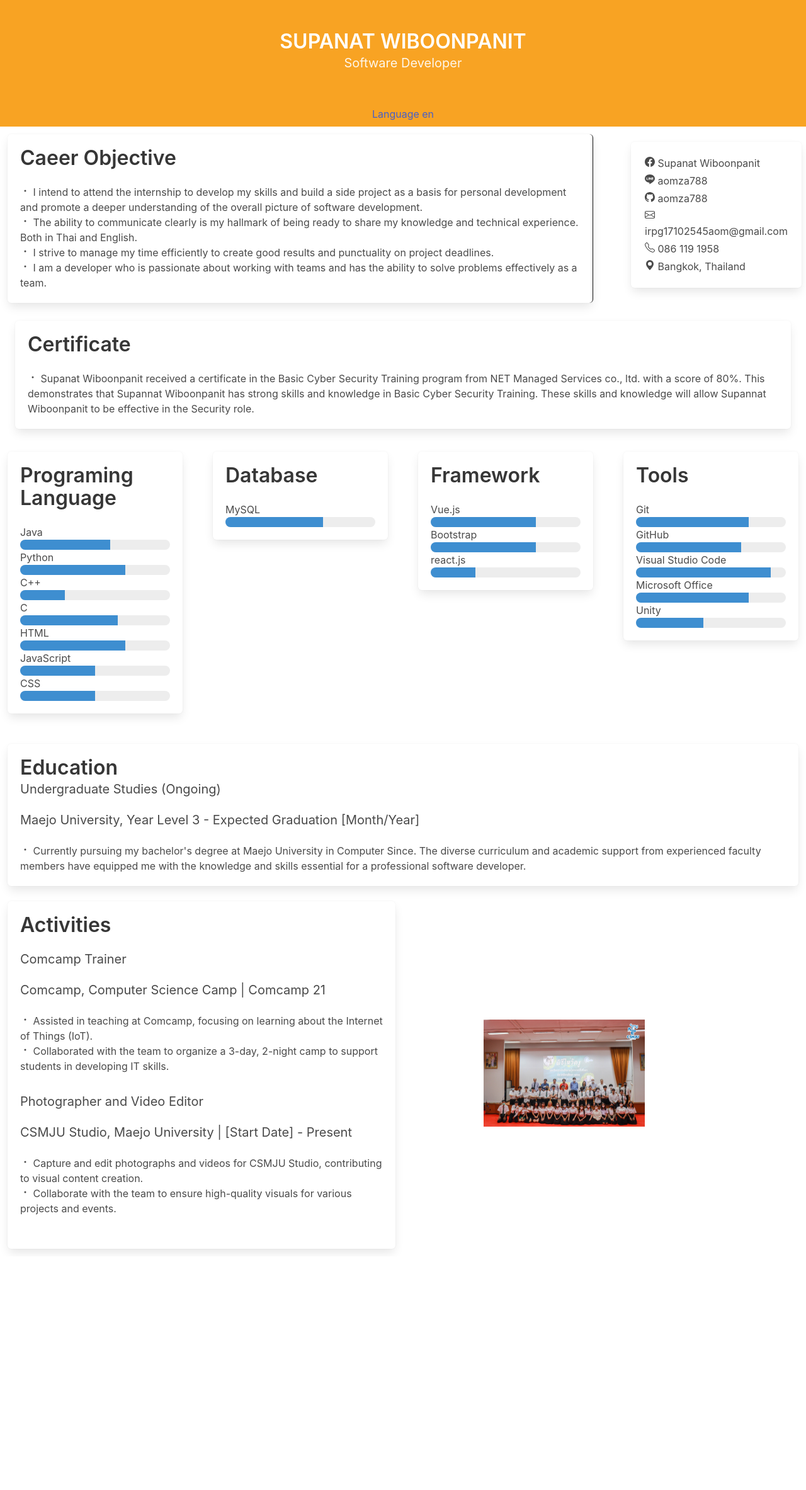
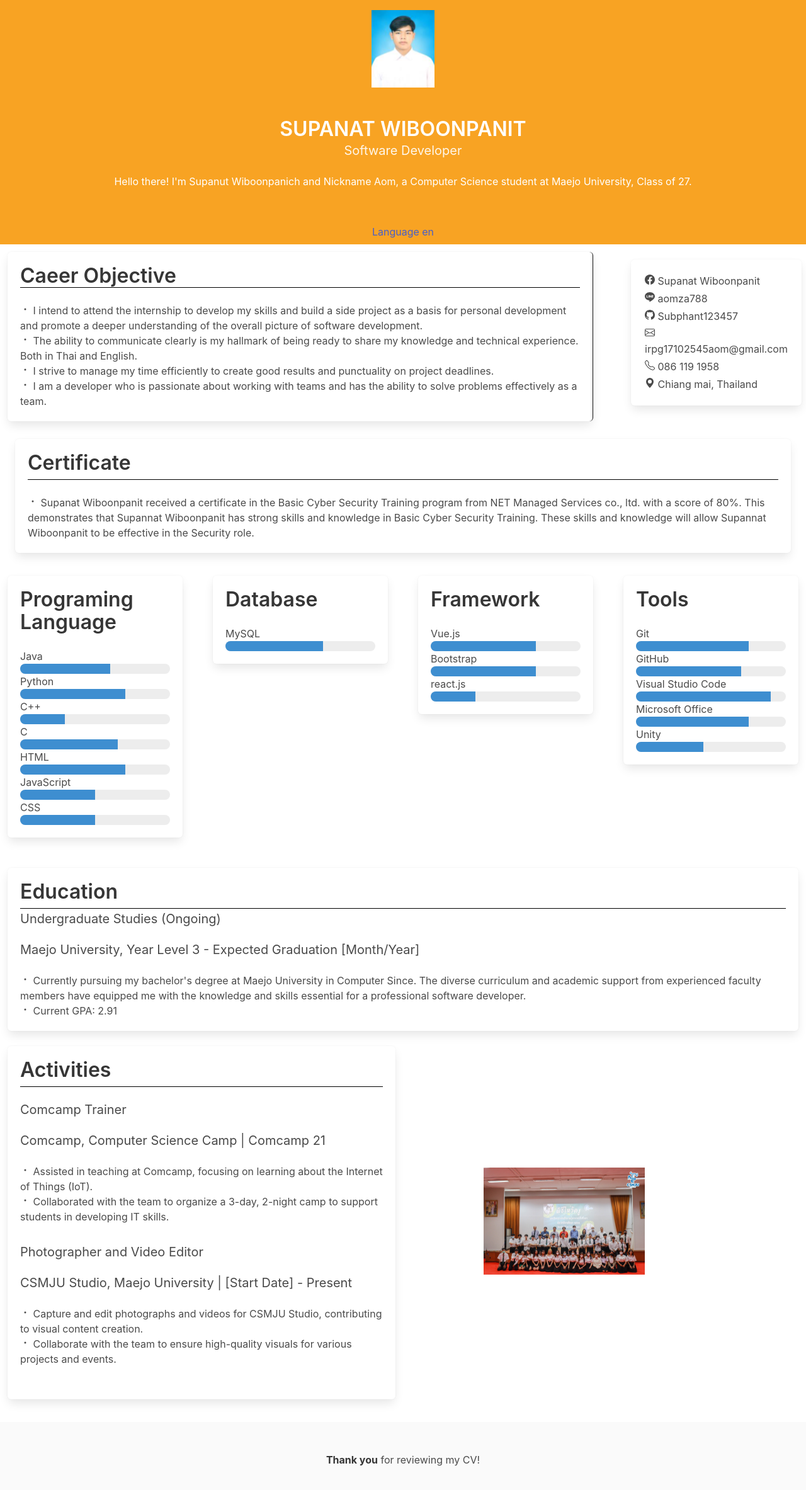
Before and after one commit to Subphanat123457/Profileme, a Vue app: page / in a window 1280 px wide. Shown: the top 2366 px of the page at 63% size. Before the commit the page ends 1995 px from the top, so only its background shows below. Built offline with nearby package versions, Linux system fonts and the light colour scheme.

Commit message:
ready deploy ver1

```diff
--- a/src/App.vue
+++ b/src/App.vue
@@ -1,5 +1,8 @@
 <template>
-  <section style="background-color: rgb(248, 163, 35);" class="hero is-link has-text-centered">
+  <section style="background-color: rgb(248, 163, 35);" class="hero is-link  has-text-centered">
+    <div class="image-container">
+      <img class="p-center" src="./image/Screenshot 2023-12-21 162807.png" width="100px" alt="">
+    </div>
     <div class="hero-body">
       <p class="title">
         SUPANAT WIBOONPANIT
@@ -7,16 +10,22 @@
       <p class="subtitle">
         Software Developer
       </p>
+      <p class="">
+        Hello there! I'm Supanut Wiboonpanich and Nickname Aom, a Computer Science student at Maejo University, Class of 27.
+      </p>
+
     </div>
     <footer>
       <button class="button is-ghost text-color" @click="toggleLanguage">Language {{ language }}</button>
     </footer>
+
   </section>
   <Objective :language="language" v-on:updateLanguage="updateLanguage" />
   <Certificate :language="language" v-on:updateLanguage="updateLanguage" />
   <Skill :language="language" v-on:updateLanguage="updateLanguage" />
   <Education :language="language" v-on:updateLanguage="updateLanguage" />
   <Activities :language="language" v-on:updateLanguage="updateLanguage" />
+  <Footer />
 
 </template>
 
@@ -27,6 +36,7 @@ import Certificate from './components/certificate.vue';
 import Skill from './components/Skill.vue';
 import Education from './components/Education.vue';
 import Activities from './components/Activities.vue';
+import Footer from './components/Footer.vue';
 
 let language = ref('en');
 const { emit } = getCurrentInstance();
@@ -42,12 +52,40 @@ const updateLanguage = (newLanguage) => {
 };
 
 
+
 </script>
 
 <style scoped>
+@media print {
+  @page {
+    size: A4; /* Change to your desired size */
+    margin: 0; /* Adjust margins as needed */
+  }
+  body {
+    transform: scale(0.75); /* Adjust scale as needed */
+    transform-origin: top left;
+  }
+
+  /* Hide elements you don't want to print */
+  .navbar, .footer, .button {
+    display: none;
+  }
+
+  /* Adjust the size and layout of elements as needed */
+  .hero, .hero-body, .title, .subtitle {
+    width: 100%;
+    page-break-inside: avoid;
+  }
+}
+.p-center{
+  margin-top: 1rem;
+}
 .text-color {
   color: #000000;
 }
-
+.image-container {
+  display: flex;
+  justify-content: center;
+}
 
 </style>
--- a/src/components/Activities.vue
+++ b/src/components/Activities.vue
@@ -3,11 +3,12 @@
         <div class="column">
     <div class="tile is-parent ">
         <div class="tile is-child box border-r">
-            <p class="title">{{ messages[language].Title }}</p>
+            <p class="title line">{{ messages[language].Title }}</p>
         <div  v-for="(Subtitle, index) in messages[language].Subtitle" :key="index">
 
           <p class="subtitle">{{ messages[language].Subtitle[index] }}</p>
           <p class="subtitle">{{ messages[language].Subtitle2[index] }}</p>
+
           <p>
             <svg xmlns="http://www.w3.org/2000/svg" width="16" height="16" fill="currentColor" class="bi bi-dot" viewBox="0 0 16 16">
               <path d="M8 9.5a1.5 1.5 0 1 0 0-3 1.5 1.5 0 0 0 0 3"/>
@@ -58,7 +59,8 @@ export default {
                     p1: ["Assisted in teaching at Comcamp, focusing on learning about the Internet of Things (IoT).",
                 "Capture and edit photographs and videos for CSMJU Studio, contributing to visual content creation."],
                     p2: ["Collaborated with the team to organize a 3-day, 2-night camp to support students in developing IT skills.",
-                "Collaborate with the team to ensure high-quality visuals for various projects and events."]
+                "Collaborate with the team to ensure high-quality visuals for various projects and events."],
+
 
                 },
                 th: {
@@ -68,7 +70,8 @@ export default {
                     p1: ["ช่วยสอนที่ Comcamp โดยเน้นการเรียนรู้เกี่ยวกับ Internet of Things (IoT)",
                 "จับภาพถ่ายและแก้ไขวิดีโอสำหรับ CSMJU Studio เพื่อสร้างเนื้อหาที่มีความหลากหลาย"],
                     p2: ["ร่วมมือกับทีมในการจัดค่าย 3 วัน 2 คืน เพื่อสนับสนุนนักศึกษาในการพัฒนาทักษะด้านไอที",
-                "ร่วมมือกับทีมในการสร้างภาพที่มีคุณภาพสูงสำหรับโครงการและกิจกรรมต่างๆ"]
+                "ร่วมมือกับทีมในการสร้างภาพที่มีคุณภาพสูงสำหรับโครงการและกิจกรรมต่างๆ"],
+
                 }
             }
         }
@@ -114,6 +117,9 @@ export default {
     width: 50%; /* Set the scale to 50% */
     position: relative;
   }
-
+    .line{
+        border-bottom: 1px solid #000000;
+        padding-bottom: 0.5rem;
+    }
 
 </style>
--- a/src/components/Certificate.vue
+++ b/src/components/Certificate.vue
@@ -2,7 +2,7 @@
     <div class="column margin-t">
         <div class="tile is-parent ">
           <div class="tile is-child box border-r">
-            <p class="title">{{ messages[language].Title }}</p>
+            <p class="title line">{{ messages[language].Title }}</p>
             <p>
               <svg xmlns="http://www.w3.org/2000/svg" width="16" height="16" fill="currentColor" class="bi bi-dot" viewBox="0 0 16 16">
                 <path d="M8 9.5a1.5 1.5 0 1 0 0-3 1.5 1.5 0 0 0 0 3"/>
@@ -48,5 +48,9 @@ export default {
 .margin-t{
     margin-top: -2rem;
 }
+.line{
+    border-bottom: 1px solid #000000;
+    padding-bottom: 0.5rem;
+}
 
 </style>>
--- a/src/components/Contract.vue
+++ b/src/components/Contract.vue
@@ -51,10 +51,10 @@ export default {
             Title: 'Contact',
             facebook: 'Supanat Wiboonpanit',
             line: 'aomza788',
-            github: 'aomza788',
+            github: 'Subphant123457',
             email: 'irpg17102545aom@gmail.com',
             phone: '086 119 1958',
-            address: 'Bangkok, Thailand',
+            address: 'Chiang mai, Thailand',
         }
     }
 
--- a/src/components/Education.vue
+++ b/src/components/Education.vue
@@ -1,7 +1,7 @@
 <template>
     <div class="tile is-parent ">
         <div class="tile is-child box border-r">
-          <p class="title">{{ messages[language].Title }}</p>
+          <p class="title line">{{ messages[language].Title }}</p>
           <p class="subtitle">{{ messages[language].Subtitle }}</p>
           <p class="subtitle">{{ messages[language].Subtitle2 }}</p>
           <p>
@@ -9,6 +9,12 @@
               <path d="M8 9.5a1.5 1.5 0 1 0 0-3 1.5 1.5 0 0 0 0 3"/>
             </svg>
             {{ messages[language].p1 }}
+          </p>
+          <p>
+            <svg xmlns="http://www.w3.org/2000/svg" width="16" height="16" fill="currentColor" class="bi bi-dot" viewBox="0 0 16 16">
+              <path d="M8 9.5a1.5 1.5 0 1 0 0-3 1.5 1.5 0 0 0 0 3"/>
+            </svg>
+            {{ messages[language].GPA }}
           </p>
         </div>
       </div>
@@ -28,10 +34,14 @@ export default {
                     Subtitle: 'Undergraduate Studies (Ongoing)',
                     Subtitle2: 'Maejo University, Year Level 3 - Expected Graduation [Month/Year]',
                     p1: "Currently pursuing my bachelor's degree at Maejo University in Computer Since. The diverse curriculum and academic support from experienced faculty members have equipped me with the knowledge and skills essential for a professional software developer.",
+                    GPA: "Current GPA: 2.91",
                 },
                 th: {
-                    Title: 'Education',
-                    p1: 'ฉันกำลังศึกษาอยู่ที่คณะเทคโนโลยีสารสนเทศ สถาบันเทคโนโลยีพระจอมเกล้าเจ้าคุณทหารลาดกระบัง สาขาวิชาเทคโนโลยีสารสนเทศ ฉันกำลังศึกษาอยู่ในชั้นปีที่ 3',
+                    Title: 'การศึกษา',
+                    Subtitle: 'การศึกษาชั้นปี (กำลังศึกษาอยู่)',
+                    Subtitle2: 'มหาวิทยาลัยแม่โจ้ ชั้นปีที่ 3 - คาดว่าจะจบการศึกษา [เดือน/ปี]',
+                    p1: "กำลังศึกษาอยู่ในระดับปริญญาตรี ณ มหาวิทยาลัยแม่โจ้ สาขาวิทยาการคอมพิวเตอร์ หลักสูตรนี้ได้เตรียมความรู้และทักษะที่จำเป็นสำหรับนักพัฒนาซอฟต์แวร์อย่างมืออาชีพ",
+                    GPA: "เกรดเฉลี่ยปัจจุบัน: 2.91",
                 }
             }
         }
@@ -40,6 +50,10 @@ export default {
 }
 </script>
 
-<style>
+<style scoped>
+.line{
+    border-bottom: 1px solid #000000;
+    padding-bottom: 0.5rem;
+}
 
 </style>
--- /dev/null
+++ b/src/components/Footer.vue
@@ -0,0 +1,19 @@
+<template>
+    <footer class="footer">
+        <div class="content has-text-centered">
+          <p>
+            <strong>Thank you</strong> for reviewing my CV!
+          </p>
+        </div>
+      </footer>
+</template>
+
+<script>
+export default {
+
+}
+</script>
+
+<style>
+
+</style>
--- a/src/components/Objective.vue
+++ b/src/components/Objective.vue
@@ -3,8 +3,8 @@
       <div class="column ">
         <div class="tile is-parent ">
           <div class="tile is-child box border-r">
-            <p class="title">{{ messages[language].Title }}</p>
-            <p>
+            <p class="title line">{{ messages[language].Title }}</p>
+            <p  >
               <svg xmlns="http://www.w3.org/2000/svg" width="16" height="16" fill="currentColor" class="bi bi-dot" viewBox="0 0 16 16">
                 <path d="M8 9.5a1.5 1.5 0 1 0 0-3 1.5 1.5 0 0 0 0 3"/>
               </svg>
@@ -84,4 +84,10 @@ import Contract from './contract.vue';
   .icon-color{
     color: #0f0f0f;
   }
+
+  .line{
+    border: none;
+  border-bottom: 1px solid black; /* Change color as needed */
+  width: 100%;
+  }
   </style>
--- a/src/main.js
+++ b/src/main.js
@@ -2,5 +2,4 @@ import { createApp } from 'vue'
 import App from './App.vue'
 import 'bulma/css/bulma.css';
 
-
 createApp(App).mount('#app')
```
Also changed, not shown: src/image/Screenshot 2023-12-21 162807.png (added).
